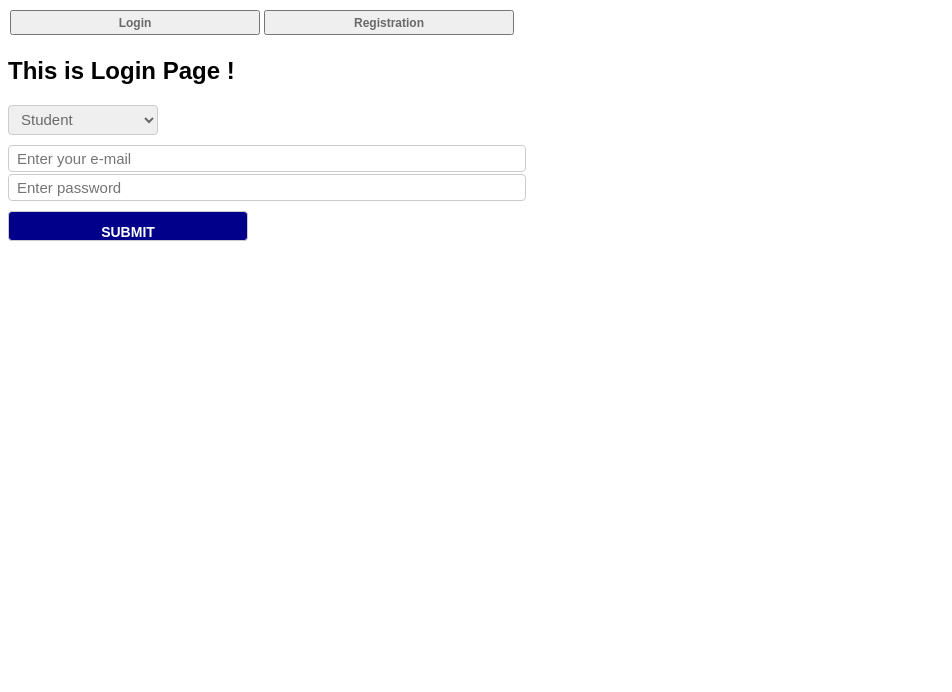
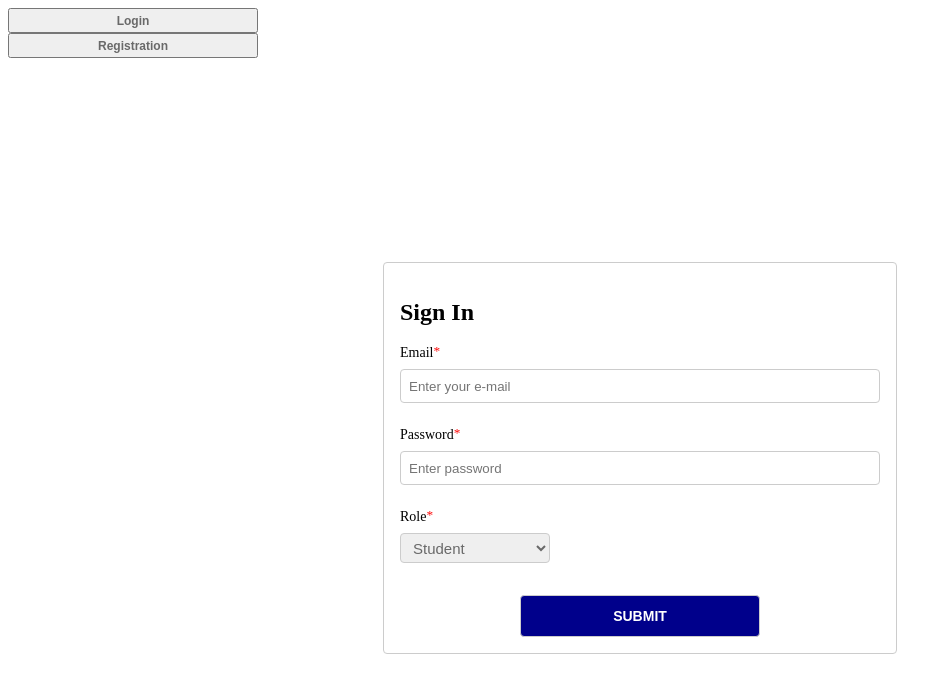
Before and after one commit to parthratra11/Canteen, a React app in the folder canteen-react/: page / in a window 1280 px wide. Shown: the whole page, without its empty margins (0-952 px from the left). Built offline with nearby package versions, Linux system fonts and the light colour scheme.

Commit message:
css on log

```diff
--- a/canteen-react/src/components/Homepage/homepage.js
+++ b/canteen-react/src/components/Homepage/homepage.js
@@ -2,7 +2,7 @@ import "./homepage.css";
 import { useNavigate } from "react-router-dom";
 
 // debugger
-// let user = JSON.parse(localStorage.getItem("user_info"));
+let user = JSON.parse(localStorage.getItem("user_info"));
 // console.log("ppppppppppppppp");
 function NavigationBar() {
   const navigate = useNavigate();
@@ -10,7 +10,7 @@ function NavigationBar() {
   function Greet() {
     return (
       <div >
-        {/* Greet {user.user_info.NAME} */}
+        Greet {user.user_info.NAME}
       </div>
     );
   }
--- a/canteen-react/src/components/Login-Register/log.css
+++ b/canteen-react/src/components/Login-Register/log.css
@@ -1,12 +1,9 @@
-.inpForm {
-  margin-top: 2px;
+/* .toggle{
+  display:flex;
+  width: 100%;
+}
+ */
 
-  width: 500px;
-  height: 25px;
-
-  font-family: sans-serif;
-  font-size: 15px;
-}
 .inpSelect {
   margin-bottom: 8px;
   width: 150px;
@@ -21,7 +18,7 @@
 .navBtn {
   width: 250px;
   height: 25px;
-  margin: 2px;
+  margin: auto;
 
   font-size: 12px;
   font-family: sans-serif;
@@ -29,18 +26,8 @@
 
   color: dimgray;
 }
-.submitBtn {
-  margin-top: 10px;
-  width: 150px;
-  height: 30px;
 
+
+/* .tempHeader {
   font-family: sans-serif;
-  font-size: 15px;
-  font-weight: 600;
-
-  color: dimgray;
-}
-
-.tempHeader {
-  font-family: sans-serif;
-}
+} */
--- a/canteen-react/src/components/Login-Register/loginPage.js
+++ b/canteen-react/src/components/Login-Register/loginPage.js
@@ -50,10 +50,36 @@ export default function LoginPage() {
 
   return (
     <>
-      <div>
-        <h1 className="tempHeader">This is Login Page !</h1>
+      <div className="card">
+
         <form>
-          <div>
+          <fieldset>
+
+          <h2>Sign In</h2>
+
+          <div className="Field">
+          <label>Email<sup>*</sup></label>
+            <input
+
+              type="text"
+              placeholder="Enter your e-mail"
+              value={email}
+              onChange={(e) => setEmail(e.target.value)}
+            ></input>
+          </div>
+
+          <div className="Field">
+            <label>Password<sup>*</sup></label>
+            <input
+
+              type="password"
+              placeholder="Enter password"
+              value={password}
+              onChange={(e) => setPassword(e.target.value)}
+            ></input>
+          </div>
+          <div className="Field">
+          <label>Role<sup>*</sup></label>
             <select
               className="inpSelect"
               value={role}
@@ -66,30 +92,12 @@ export default function LoginPage() {
               <option value="Admin">Admin</option>
               <option value="Outlet Manager">Outlet Manager</option>
             </select>
-          </div>
-          <div>
-            <input
-              className="inpForm"
-              type="text"
-              placeholder="Enter your e-mail"
-              value={email}
-              onChange={(e) => setEmail(e.target.value)}
-            ></input>
-          </div>
-
-          <div>
-            <input
-              className="inpForm"
-              type="text"
-              placeholder="Enter password"
-              value={password}
-              onChange={(e) => setPassword(e.target.value)}
-            ></input>
-          </div>
-        </form>
-        <button disabled={!email || !password} className="submitBtn" onClick={handleSubmit}>
+          </div> <button disabled={!email || !password} className="submitBtn" onClick={handleSubmit}>
           Submit
         </button>
+          </fieldset>
+        </form>
+
       </div>
     </>
   );
--- a/canteen-react/src/components/Login-Register/registrationPage.js
+++ b/canteen-react/src/components/Login-Register/registrationPage.js
@@ -44,6 +44,7 @@ export default function RegistrationPage({ setShowReg }) {
 
         <form onSubmit={handleSubmit}>
           <fieldset>
+          <h2>Sign Up</h2>
 
 
           <div className="Field">
--- /dev/null
+++ b/canteen-react/src/index.css
@@ -0,0 +1,8 @@
+.toogle{
+    display:flex;
+    background-color: aqua;
+    /* justify-content: center; */
+}
+.logreg{
+    width:50%
+}
--- a/canteen-react/src/index.js
+++ b/canteen-react/src/index.js
@@ -6,6 +6,7 @@ import { useState } from "react";
 import { useNavigate } from "react-router-dom";
 import HomePage from "./components/Homepage/homepage";
 import OutletHomepage from "./components/outletPage/outletHomepage";
+
 
 const container = document.getElementById("root");
 const root = ReactDom.createRoot(container);
@@ -25,19 +26,25 @@ function Main() {
   };
 
   return (
-    <div>
-      <nav>
+    <div className="toggle">
+
+        <div className="logreg">
         {(reg || log) && (
-          <button className="navBtn" onClick={handleShowLog}>
+                 <button className="navBtn" onClick={handleShowLog}>
             Login
           </button>
+
         )}
+        </div>
+        <div className="logreg">
         {(reg || log) && (
-          <button className="navBtn" onClick={handleShowReg}>
+            <button className="navBtn" onClick={handleShowReg}>
             Registration
           </button>
+
         )}
-      </nav>
+        </div>
+
       {reg && <RegistrationPage setShowReg={setShowReg} />}
       {log && <LoginPage setShowLog={setShowLog} />}
       {!reg && !log && <HomePage />}
```
